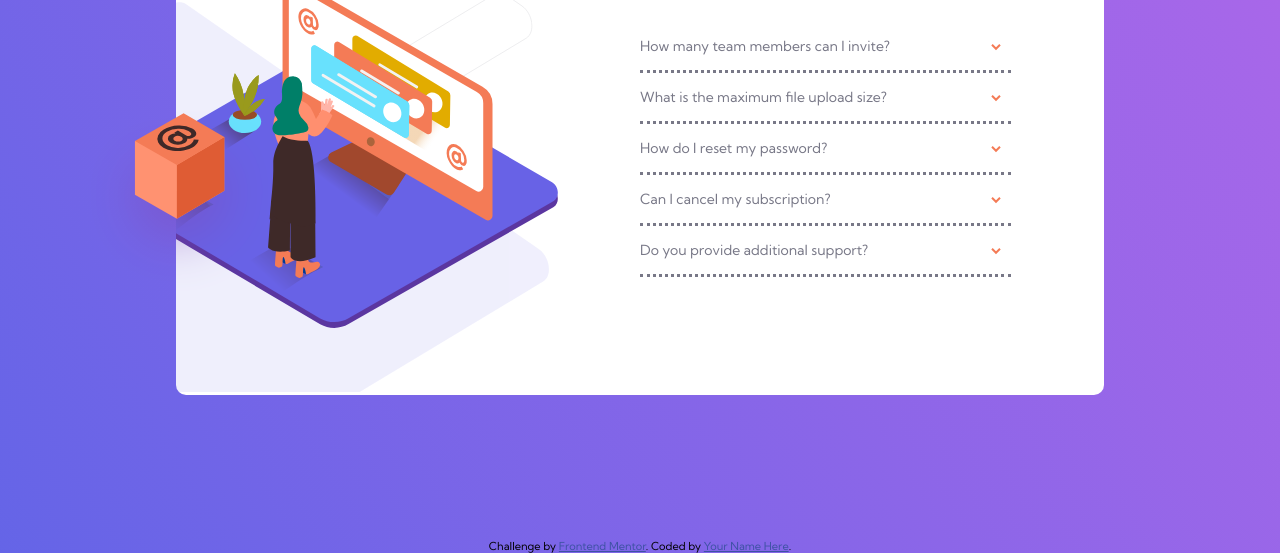
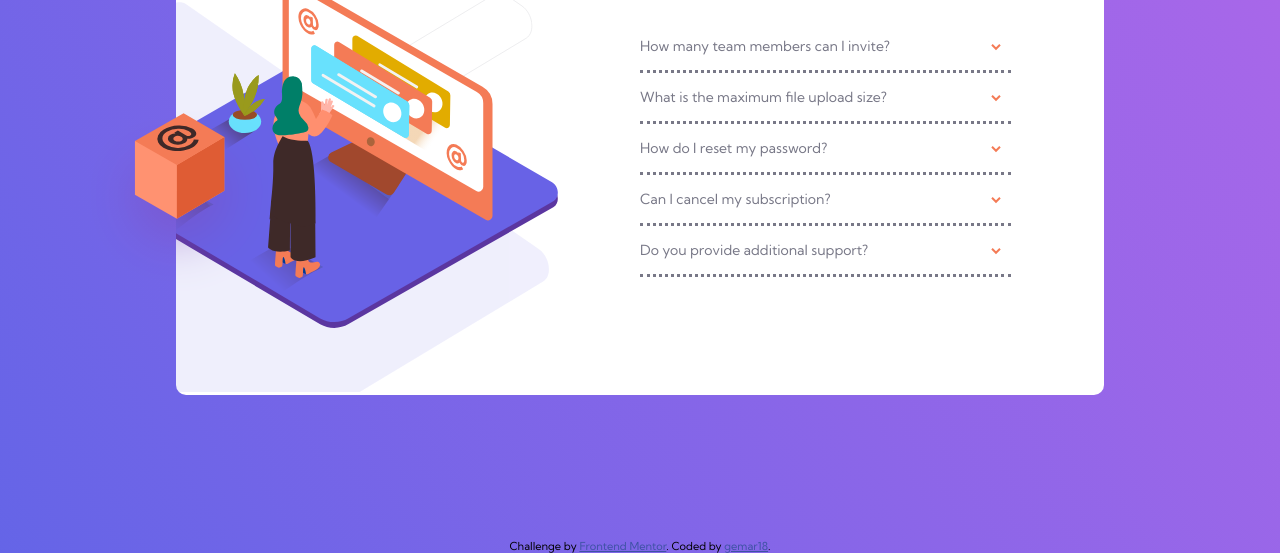
Before and after one commit to gemar18/faq-accordion-card-main, a plain HTML site: page index.html in a window 1280 px wide. Shown: the part 261-814 px from the top of the page. Drawn offline with Linux system fonts and the light colour scheme.

Commit message:
change footer

```diff
--- a/index.html
+++ b/index.html
@@ -76,12 +76,10 @@
       </div>
     </div>
   </main>
-
-
-  <div class="attribution">
+  <footer class="attribution">
     Challenge by <a href="https://www.frontendmentor.io?ref=challenge" target="_blank">Frontend Mentor</a>.
-    Coded by <a href="#">Your Name Here</a>.
-  </div>
+    Coded by <a href="https://github.com/gemar18/faq-accordion-card-main">gemar18</a>.
+  </footer>
   <script src="main.js"></script>
 </body>
 
```
